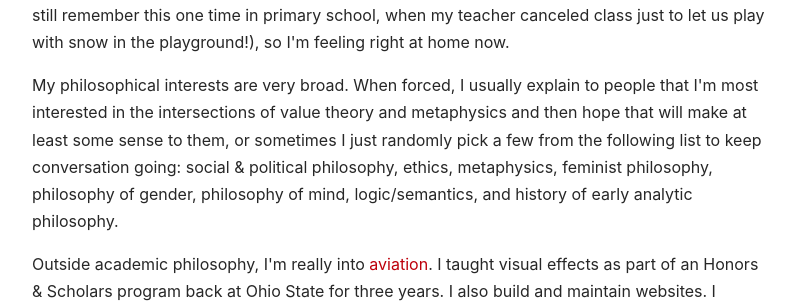
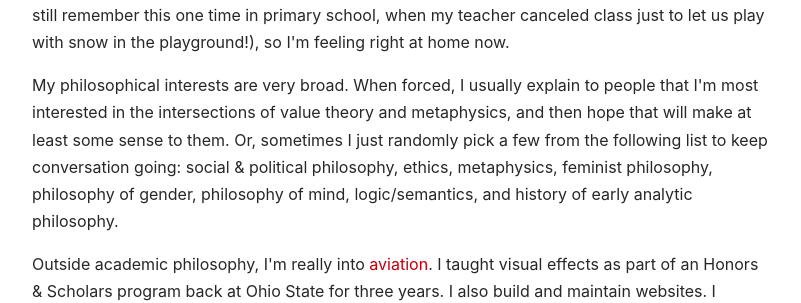
Before and after one commit to dingherself/dingherself.github.io, a Jekyll site: the page built from index.html, in a window 1280 px wide and 1000 px high. Shown: the part 230-533 px from the top of the window, without its empty margins (238-1039 px from the left). Built offline with Jekyll 4.4.1, drawn with Linux system fonts in a browser that asks for light colours; nearby versions of some CDN libraries.

Commit message:
fix punctuations

```diff
--- a/index.html
+++ b/index.html
@@ -9,7 +9,7 @@ order: 1
 
 <p>I'm a <a href="https://philosophy.arizona.edu/people/ding-zhiyuan-li">graduate student in philosophy</a> at the University of Arizona. Before moving to the gorgeous Sonoran Desert, I was quite used to finding myself buried in some pretty deep snow while I studied at The Ohio State University. But in Chengdu, where I grew up, snow is also a rare treat (I still remember this one time in primary school, when my teacher canceled class just to let us play with snow in the playground!), so I'm feeling right at home now.</p>
 
-<p>My philosophical interests are very broad. When forced, I usually explain to people that I'm most interested in the intersections of value theory and metaphysics and then hope that will make at least some sense to them, or sometimes I just randomly pick a few from the following list to keep conversation going: social & political philosophy, ethics, metaphysics, feminist philosophy, philosophy of gender, philosophy of mind, logic/semantics, and history of early analytic philosophy.</p>
+<p>My philosophical interests are very broad. When forced, I usually explain to people that I'm most interested in the intersections of value theory and metaphysics, and then hope that will make at least some sense to them. Or, sometimes I just randomly pick a few from the following list to keep conversation going: social & political philosophy, ethics, metaphysics, feminist philosophy, philosophy of gender, philosophy of mind, logic/semantics, and history of early analytic philosophy.</p>
 
 <p>Outside academic philosophy, I'm really into <a href="https://www.dingphil.com/aviation/">aviation</a>. I taught visual effects as part of an Honors & Scholars program back at Ohio State for three years. I also build and maintain websites. I occasionally write and edit for <a href="https://herstoria.me">Herstoria</a>, a feminist blog that's sort of well-known in Chinese feminist circles. Many of my public writings (in Mandarin) since 2018 are also available on <a href="https://matters.news/@ding">Matters</a>.</p>
 
```
